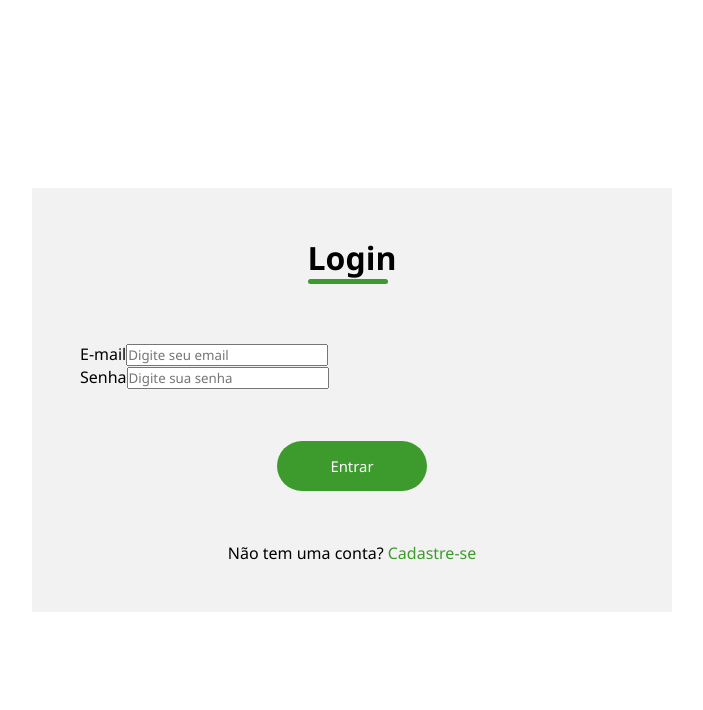
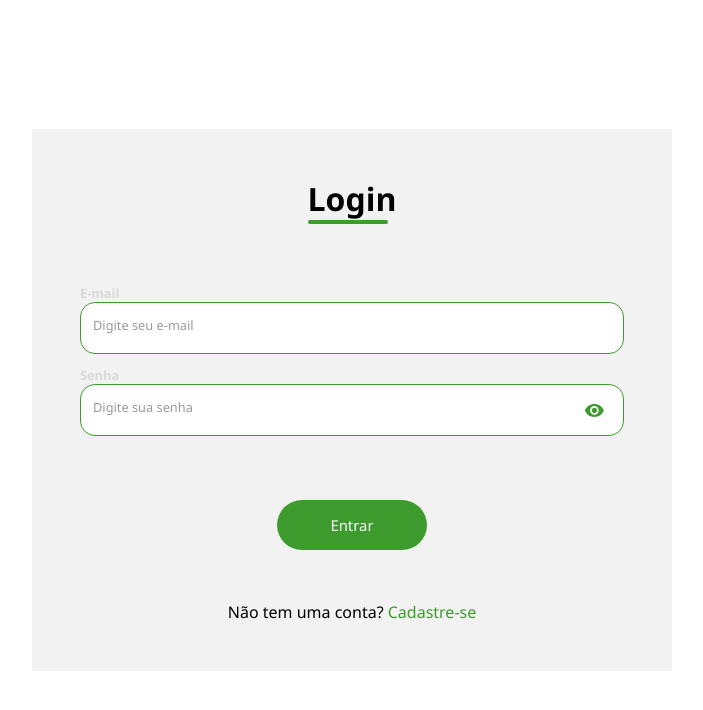
Before and after one commit to DaniSimoni/M3S1_ProjetoReact, a React (Vite) app: page /login in a window 1280 px wide. Shown: the top 710 px of the page, without its empty margins (288-991 px from the left). Built offline with nearby package versions, Linux system fonts and the light colour scheme.

Commit message:
Adicionando InputComponent

```diff
--- a/src/Components/Form/FormLogin/FormLoginComponent.jsx
+++ b/src/Components/Form/FormLogin/FormLoginComponent.jsx
@@ -1,3 +1,4 @@
+import { InputComponent } from '../../Input/InputComponent';
 import * as Styled from './FormLoginComponent.style';
 
 export const FormLoginComponent = () => {
@@ -7,15 +8,21 @@ export const FormLoginComponent = () => {
                 <h1>Login</h1>
             </Styled.FormHeader>
             <Styled.InputBox>
-                <div>
-                    <label htmlFor="email">E-mail</label>
-                    <input type="email" id="email" placeholder="Digite seu email" />
-                </div>
+                <InputComponent
+                    label="E-mail"
+                    type="email"
+                    id="email"
+                    placeholder="Digite seu e-mail"
 
-                <div>
-                    <label htmlFor="password">Senha</label>
-                    <input type="password" id="password" placeholder="Digite sua senha" />
-                </div>
+                />
+
+                <InputComponent
+                    label="Senha"
+                    type="password"
+                    id="password"
+                    placeholder="Digite sua senha"
+
+                />
 
             </Styled.InputBox>
 
--- a/src/Components/Form/FormLogin/FormLoginComponent.style.jsx
+++ b/src/Components/Form/FormLogin/FormLoginComponent.style.jsx
@@ -58,6 +58,10 @@ export const Button = styled.button`
     &:disabled {
         cursor: not-allowed;
     }
+
+    &:hover {
+        opacity: .85;
+    }
 `
 
 Button.propTypes = {
--- /dev/null
+++ b/src/Components/Input/InputComponent.jsx
@@ -0,0 +1,54 @@
+import { useState } from 'react';
+import PropTypes from 'prop-types';
+
+import { MdVisibility, MdVisibilityOff } from 'react-icons/md'
+
+import * as Styled from './InputComponent.style';
+
+
+export const InputComponent = ({ label, type, id, placeholder, register, error, onChange }) => {
+
+    const [showPassword, setShowPassword] = useState();
+
+    const handleShowPassword = () => {
+        setShowPassword(!showPassword);
+    }
+
+    const handleChange = (e) => {
+        if (onChange) {
+            onChange(e);
+        }
+    }
+
+    return (
+        <Styled.InputBox>
+            <Styled.Label $hasError={error} htmlFor={id}>{ label }</Styled.Label>
+            { type !== 'textarea' &&
+                <Styled.InputContainer>
+                    <Styled.Input $hasError={error} type={type} id={id} placeholder={placeholder} {...register} onChange={handleChange} />
+
+                    { type === 'password' &&
+                        <Styled.Icon $hasError={error} type="button" onClick={handleShowPassword} >
+                            { !showPassword
+                                ? <MdVisibility />
+                                : <MdVisibilityOff />
+                            }
+                        </Styled.Icon>
+
+                    }
+                </Styled.InputContainer>
+            }
+
+        </Styled.InputBox>
+    )
+}
+
+InputComponent.propTypes = {
+    label: PropTypes.string,
+    type: PropTypes.string,
+    id: PropTypes.string,
+    placeholder: PropTypes.string,
+    register: PropTypes.any,
+    error: PropTypes.any,
+    onChange: PropTypes.func
+}
--- /dev/null
+++ b/src/Components/Input/InputComponent.style.jsx
@@ -0,0 +1,67 @@
+import styled from 'styled-components';
+import PropTypes from 'prop-types';
+
+export const InputBox = styled.div`
+    display: flex;
+    flex-direction: column;
+    align-items: flex-start;
+    width: 100%;
+    margin-bottom: .8rem;
+`
+
+export const Label = styled.label`
+    font-size: .8rem;
+    font-weight: 600;
+    color: ${({$hasError}) => $hasError ? '#EE0808' : '#D9D9D9'};
+`
+Label.propTypes = {
+    $hasError: PropTypes.bool
+}
+
+export const Input = styled.input`
+    width: 100%;
+    padding: 0.8125rem 15.1875rem 1.1875rem 0.75rem;
+    border-radius: 0.9375rem;
+    font-size: .8rem;
+    border: 1px solid ${({$hasError}) => {return $hasError ? '#EE0808' : '#3C9B2C'}};
+
+    &::placeholder{
+        color: ${({$hasError}) => $hasError ? '#EE0808' : 'rgba(0, 0, 0, 0.40);'};
+    }
+
+    &:hover {
+        background-color: #f2f2f2;
+    }
+`
+Input.propTypes = {
+    $hasError: PropTypes.bool
+}
+
+export const InputContainer = styled.div`
+    position: relative;
+    width: 100%;
+`
+export const Icon = styled.button`
+    position: absolute;
+    top: 1rem;
+    right: 1.2rem;
+    background: transparent;
+    border: 0;
+
+    cursor: pointer;
+
+    display: flex;
+    align-items: center;
+    justify-content: center;
+
+    font-size: 1.3rem;
+    color: ${({$hasError}) => {return $hasError ? '#EE0808' : '#3C9B2C'}};
+`
+Icon.propTypes = {
+    $hasError: PropTypes.bool
+}
+
+export const Error = styled.p`
+    font-size: .8rem;
+    color: #EE0808;
+`
```
